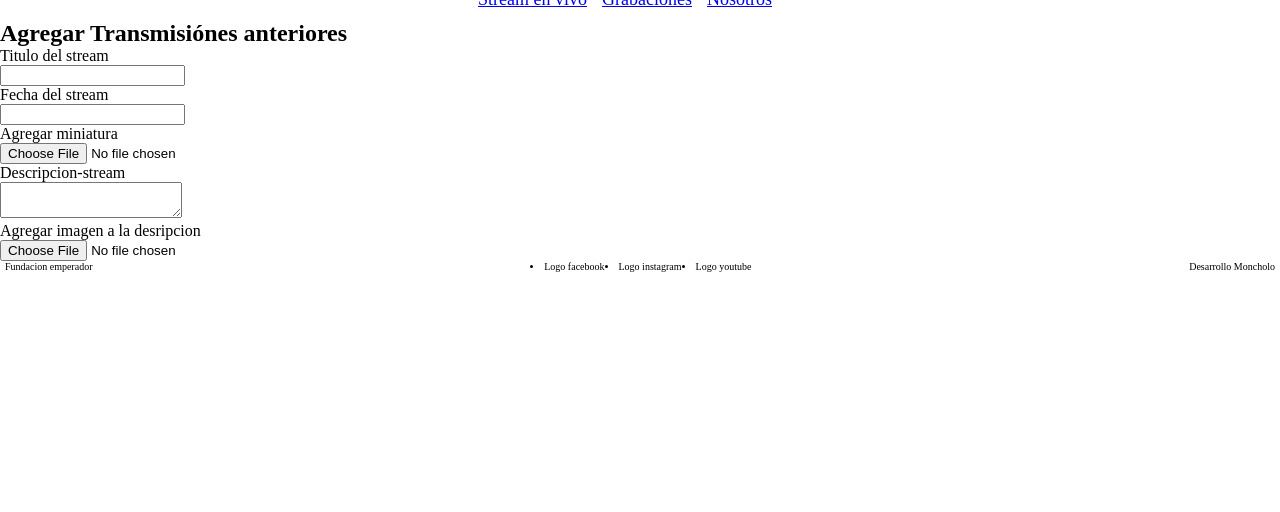
After one commit to Valen989/Grupo-4, a Node server app: page /admin in a window 1280 px wide. The commit adds this page. Shown: the part 263-775 px from the top of the page. Run offline with Node 20, Linux system fonts and the light colour scheme.

Commit message:
Agregue admin y hice el primer maquetado

```diff
--- a/public/styles/general.css
+++ b/public/styles/general.css
@@ -1,4 +1,5 @@
 * {
     margin: 0;
     box-sizing: border-box;
+
 }
--- a/public/styles/home.css
+++ b/public/styles/home.css
@@ -0,0 +1,36 @@
+.video-referencia{
+    display: flex;
+}
+
+.video-referencia img{
+    width: 350px;
+}
+
+.imagen-referencia img{
+   margin-left: 80px;
+    width: 200px;
+}
+
+@media (min-width: 768px){
+    .video-referencia img{
+        margin-left: 200px;
+        width: 350px;
+    }
+
+    .imagen-referencia img{
+        margin-left: 280px;
+         width: 200px;
+     }
+}
+
+@media (min-width: 1024px){
+    .video-referencia img{
+        margin-left: 350px;
+        width: 350px;
+    }
+
+    .imagen-referencia img{
+        margin-left: 420px;
+         width: 200px;
+     }
+}
--- a/public/styles/style.css
+++ b/public/styles/style.css
@@ -1,5 +1,6 @@
-@import url(general.css);
-@import url(variables.css);
+@import url('./general.css');
+@import url('./variables.css');
+@import url('./home.css');
 
 /*Seccion header*/
 .banner-inclusivamente{
@@ -8,7 +9,7 @@
 }
 
 .banner-inclusivamente img {
-    margin-left: -20px;
+    margin-left: -20px; /*menos espacio a la izquierda*/
     width: 300px;
 }
 
@@ -33,23 +34,44 @@
     padding: 10px /*Espacio arriba y abajo de los items*/
 }
 
+.footer{
+    display: flex;
+    font-size: 10px;
+}
+
+.redes{
+    display: flex;
+
+}
+
+.desarrollo-moncholo{
+    margin-right:  -20px;
+}
+
+.fundacion{
+    margin-left: 5px;
+}
 
 /*Tablet*/
 @media (min-width: 768px){
-    .banner-inclusivamente img {
-        margin-left: -430px;
-
-    }
 
     .logo-fundacion img {
-     margin-left: -420px;
+
      width: 90px;
 
     }
 
     .barra-navegacion{
         font-size: 12px;
-        margin-left: -440px;
+
+    }
+
+    .footer{
+        justify-content: space-between;
+    }
+
+    .desarrollo-moncholo{
+        margin-right: 70px ;
     }
 }
 
@@ -67,4 +89,8 @@
         font-size: 18px;
         margin-left: -30px;
     }
+
+    .desarrollo-moncholo{
+        margin-right: 5px
+    }
 }
--- a/src/app.js
+++ b/src/app.js
@@ -5,6 +5,7 @@ const port = 3000;
 
 const indexRoutes = require('./routes/index.routes')
 const recordsRoutes = require('./routes/records.routes')
+const adminRoutes = require('./routes/admin.routes')
 
 app.use(express.static(path.join(__dirname,'..', "public")))
 
@@ -15,6 +16,7 @@ app.set('views',path.join(__dirname, 'views'));
 
 app.use("/", indexRoutes )
 app.use("/records",  recordsRoutes)
+app.use("/admin",  adminRoutes)
 
 
 app.listen(port, (req, res) => {
--- /dev/null
+++ b/src/controllers/adminController.js
@@ -0,0 +1,5 @@
+module.exports = {
+    admin : (req,res) => {
+        return res.render('admin')
+    }
+}
--- a/src/views/about.ejs
+++ b/src/views/about.ejs
@@ -3,6 +3,7 @@
     <%- include('./partials/head', {
         title : "Nosotros"
     }) %>
+
 <body>
     <!--Cabezera-->
     <%- include('./partials/header') %>
--- /dev/null
+++ b/src/views/admin.ejs
@@ -0,0 +1,50 @@
+<!DOCTYPE html>
+<html lang="en">
+    <%- include('./partials/head', {
+        title : "Nosotros"
+    }) %>
+<body>
+    <!--Cabezera-->
+    <%- include('./partials/header') %>
+    <!--Formulario para agregar streams viejos-->
+    <main>
+        <h2>Agregar Transmisiónes anteriores</h2>
+        <div>
+            <form method="POST" action ="/admin">
+                <div>
+            <label for="title">Titulo del stream</label>
+                </div>
+                <div>
+            <input name="title" type="text"  id="title" >
+                </div>
+                <div>
+                    <label for="date">Fecha del stream</label>
+                </div>
+                <div>
+                    <input name="date" type="text" id="date">
+                </div>
+                <div>
+                    <label for="miniature">Agregar miniatura</label>
+                </div>
+                <div>
+                    <input name="miniature" type="file" id="miniature" >
+                </div>
+                <div>
+                    <label for="description">Descripcion-stream</label>
+                </div>
+                <div>
+                    <textarea id="description" name="description" > </textarea>
+                </div>
+                <div>
+                    <label for="img-optional">Agregar imagen a la desripcion</label>
+                </div>
+                <div>
+                    <input name="img-optional" type="file" id="img-optional" >
+                </div>
+            </form>
+        </div>
+    </main>
+    <%- include('./partials/footer') %>
+
+</body>
+</html>
--- a/src/views/partials/footer.ejs
+++ b/src/views/partials/footer.ejs
@@ -1,18 +1,18 @@
 <footer>
+    <section class="footer">
    <!--Fundacion-->
-   <div>
+   <div class="fundacion">
     <p>Fundacion emperador</p>
    </div>
    <!--Logo redes-->
    <div class="redes">
-    <ul>
         <li>Logo facebook</li>
         <li>Logo instagram</li>
         <li>Logo youtube</li>
-    </ul>
    </div>
    <!--Desarrollo Moncholo-->
-   <div>
+   <div class="desarrollo-moncholo">
     <p>Desarrollo Moncholo</p>
    </div>
+</section>
 </footer>
```
Also changed, not shown: src/routes/admin.routes.js (added, +15 -0 lines), src/views/home.ejs (+8 -2 lines).
